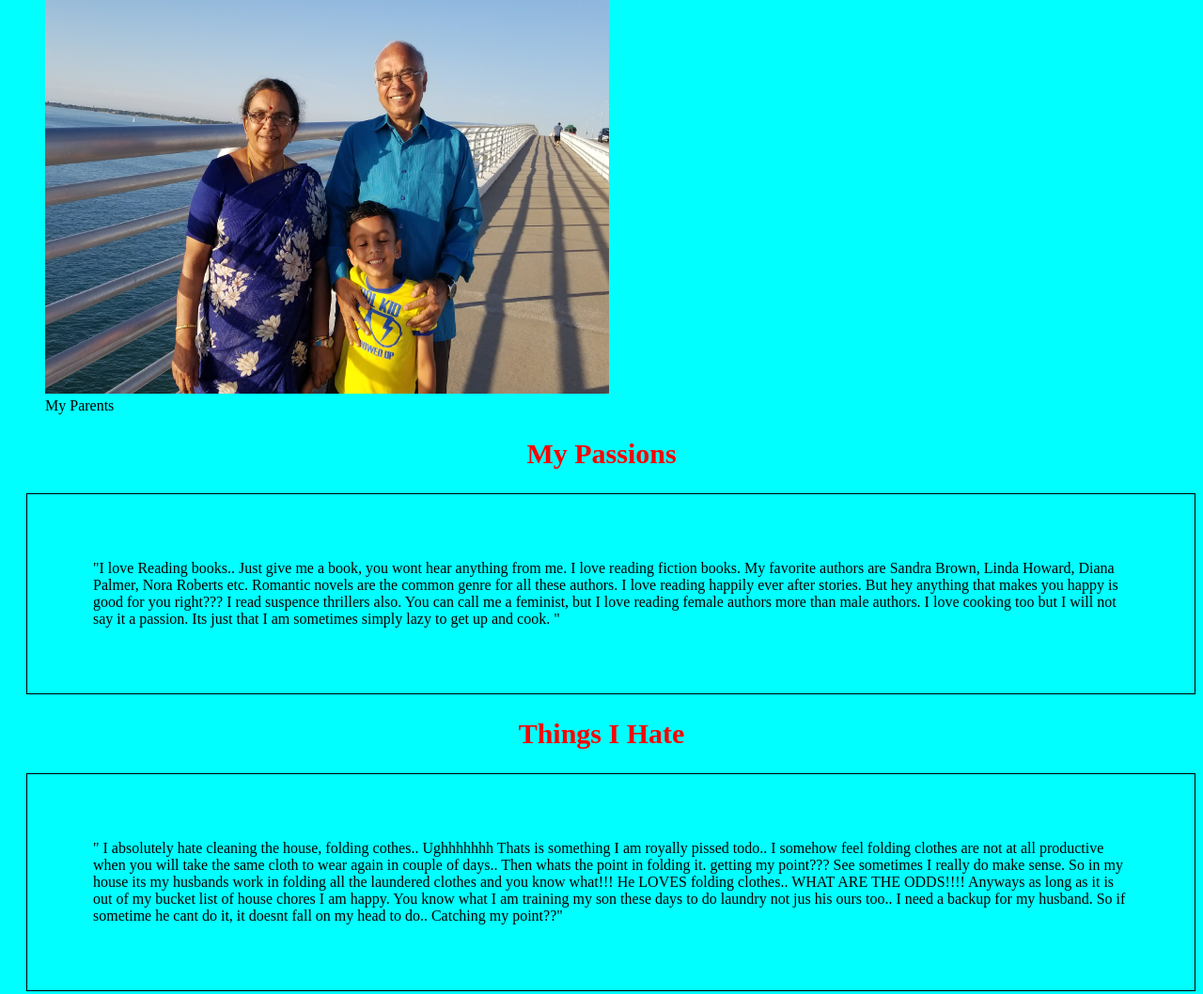
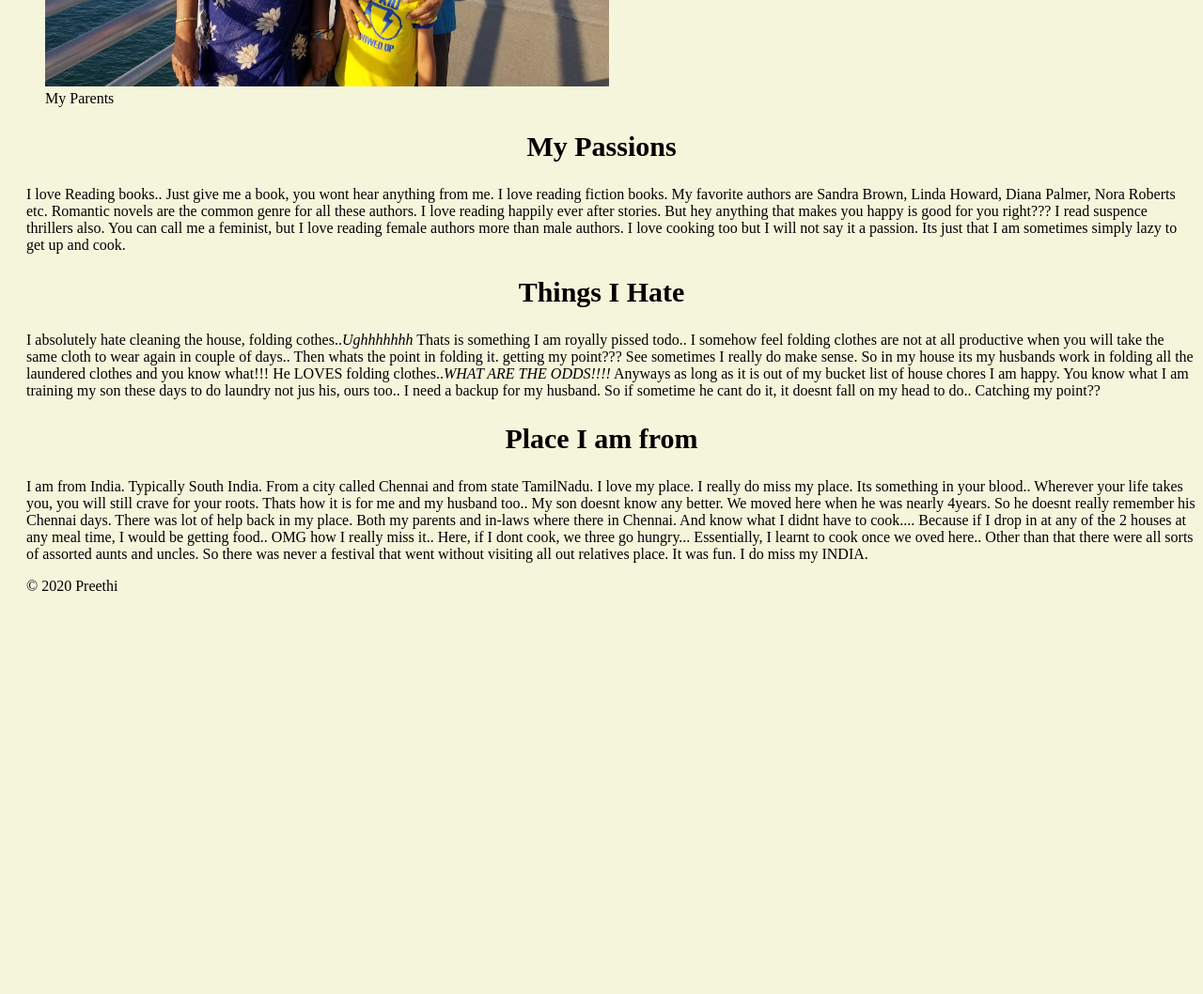
Before and after one commit to PreethiRamamoorthy/html-me-something, a plain HTML site: page index.html in a window 1280 px wide. Shown: the part 1600-2658 px from the top of the page at 94% size. After the commit the page ends 2249 px from the top, so only its background shows below. Drawn offline with Linux system fonts and the light colour scheme.

Commit message:
Added final changes to the index and CSS file

```diff
--- a/index.html
+++ b/index.html
@@ -8,7 +8,7 @@
     <body>
         <header><h1 id = heading1> Something About Me..</h1>
             <ul>
-                <li><a href = "#About me" >About Me.</a></li>
+                <li><a href = "#Who Am I????" >About Me.</a></li>
                 <li><a href = "#My Family" >My Family</a></li>
                 <li><a href = "#My Passions" >My Passions</a></li>
                 <li><a href = "#Things I Hate" >Things I hate</a></li>
@@ -18,10 +18,10 @@
         <main>
             <article>
                 <section>
-                    <a name = "About me"></a>
-                    <h2 class = center>About me</h2>
+                    <a name = "Who Am I????"></a>
+                    <h2 class = center>Who Am I?</h2>
                     <p>
-                        "There is nothing pretty much to say about me. I am just a normal girl <em>(or should I say middle aged women
+                        There is nothing pretty much to say about me. I am just a normal girl <em>(or should I say middle aged women
                         since I am in my 30's which all the time makes me cry as I am moving closer and closer
                         to getting old)</em>. But Hey! People say Age is just a number right? Atleast there are some saying
                         that makes me feel good about aging too! Anyways I am off the track now. So About me.Ummmm As I said
@@ -29,14 +29,14 @@
                         I am happy even for the small things that happens day in and day out. I am a person who thinks there is no
                         point in getting sad over something that we dont have any control. True right!! What else can you do.
                         Either we should be in a position to do something else if we cant do anything,,,, then whats the point
-                        in thinking too much about it. So thats me in a nutshell. "
+                        in thinking too much about it. So thats me in a nutshell.
                     </p>
                 </section>
                 <section>
                     <a name = "My Family"></a>
                     <h2 class = center>My Family</h2>
                     <p>
-                        "I love my family!!! <em>(But then, who doesnt)</em>.. These are the people who will stand by
+                        I love my family!!! <em>(But then, who doesnt)</em>.. These are the people who will stand by
                         you when you feel you are alone in this world. I have a loving husband, a wonderful 8 year old son.
                         <em>(But you wont realize I am so wonderful when I yell at him, which is almost everyday atleast 5 to 10 times)</em>. But Hey
                         who can complain about me. Y'all know boys right? Somedays he drives me simple crazy. But then I wouldnt trade
@@ -56,7 +56,7 @@
                         See thats what I am talking about my dad always has my back. Be it for my husband. Somedays I tell my husband
                         to learn that from my dad..(My life is settled then!!!). My mom is awesome. She is more stricter than my dad,
                         atleast to me.. My brother was always her pet project. But now when I am a mom with a son, I know how she feels about
-                        my brother."
+                        my brother.
                     </p>
                     <figure>
                         <img src = "images/Family.jpg",width = "600", height = "500">
@@ -70,41 +70,41 @@
                     <a name = "My Passions"></a>
                     <h2 class = center>My Passions</h2>
                     <p>
-                        "I love Reading books.. Just give me a book, you wont hear anything from me. I love
+                        I love Reading books.. Just give me a book, you wont hear anything from me. I love
                         reading fiction books. My favorite authors are Sandra Brown, Linda Howard, Diana Palmer, Nora Roberts etc.
                         Romantic novels are the common genre for all these authors. I love reading happily ever after stories.
                         But hey anything that makes you happy is good for you right??? I read suspence thrillers also.
                         You can call me a feminist, but I love reading female authors more than male authors. I love cooking too
-                        but I will not say it a passion. Its just that I am sometimes simply lazy to get up and cook. "
+                        but I will not say it a passion. Its just that I am sometimes simply lazy to get up and cook.
                     </p>
                 </section>
                 <section>
                     <a name = "Things I Hate"></a>
                     <h2 class = center>Things I Hate</h2>
                     <p>
-                        " I absolutely hate cleaning the house, folding cothes.. Ughhhhhhh Thats is something
+                        I absolutely hate cleaning the house, folding cothes..<em>Ughhhhhhh</em> Thats is something
                         I am royally pissed todo.. I somehow feel folding clothes are not at all productive when you
                         will take the same cloth to wear again in couple of days.. Then whats the point in folding it.
                         getting my point??? See sometimes I really do make sense. So in my house its my husbands work
-                        in folding all the laundered clothes and you know what!!! He LOVES folding clothes.. WHAT ARE THE ODDS!!!!
+                        in folding all the laundered clothes and you know what!!! He LOVES folding clothes..<em>WHAT ARE THE ODDS!!!!</em>
                         Anyways as long as it is out of my bucket list of house chores I am happy. You know what
-                        I am training my son these days to do laundry not jus his ours too.. I need a backup for my
-                        husband. So if sometime he cant do it, it doesnt fall on my head to do.. Catching my point??"
+                        I am training my son these days to do laundry not jus his, ours too.. I need a backup for my
+                        husband. So if sometime he cant do it, it doesnt fall on my head to do.. Catching my point??
                     </p>
                 </section>
                 <section>
                     <a name = "Place I am from"></a>
                     <h2 class = center>Place I am from</h2>
                     <p>
-                        "I am from India. Typically South India. From a city called Chennai and from state TamilNadu. I love
+                        I am from India. Typically South India. From a city called Chennai and from state TamilNadu. I love
                         my place. I really do miss my place. Its something in your blood.. Wherever your life takes you, you will
                         still crave for your roots. Thats how it is for me and my husband too.. My son doesnt know any better.
                         We moved here when he was nearly 4years. So he doesnt really remember his Chennai days. There was lot of
                         help back in my place. Both my parents and in-laws where there in Chennai. And know what I didnt have to cook....
                         Because if I drop in at any of the 2 houses at any meal time, I would be getting food.. OMG how I really miss it..
-                        Here, if I dont cook, we three go hungry... Essentially, I learnt to cook once we koved here.. Other than
+                        Here, if I dont cook, we three go hungry... Essentially, I learnt to cook once we oved here.. Other than
                         that there were all sorts of assorted aunts and uncles. So there was never a festival that went without
-                        visiting all out relatives place. It was fun. I do miss my INDIA. "
+                        visiting all out relatives place. It was fun. I do miss my INDIA.
                     </p>
                 </section>
             </article>
--- a/styles.css
+++ b/styles.css
@@ -1,19 +1,20 @@
 body {
-    background-color: aqua;
+    background-color: beige;
+    background-image: "images/Paper.jpg";
+    background-repeat: no-repeat;
+    background-size: cover;
 }
 #heading1 {
-    color: red
+    color: black;
     font-size: 36px;
     text-align: center;
 }
 .center {
-    color: red ;
+    color: black ;
     font-size: 30px;
     text-align: center;
 }
 p {
     color: black;
-    padding: 70px;
-    border: 1px solid black;
     margin-left: 20px;
 }
```
Also changed, not shown: images/Paper.jpg (added), images/fall.jpg (added), images/sky.jpg (added).
